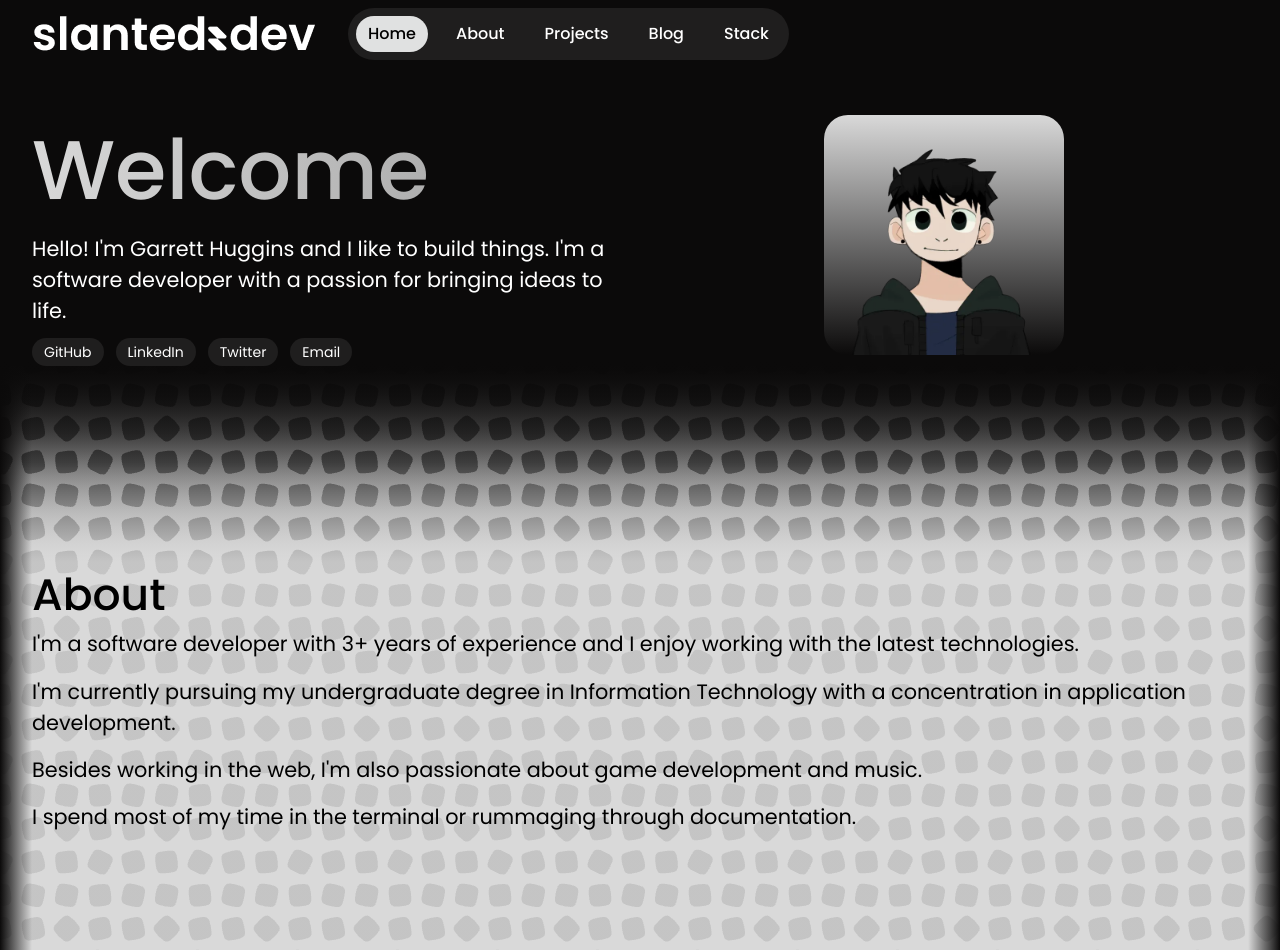
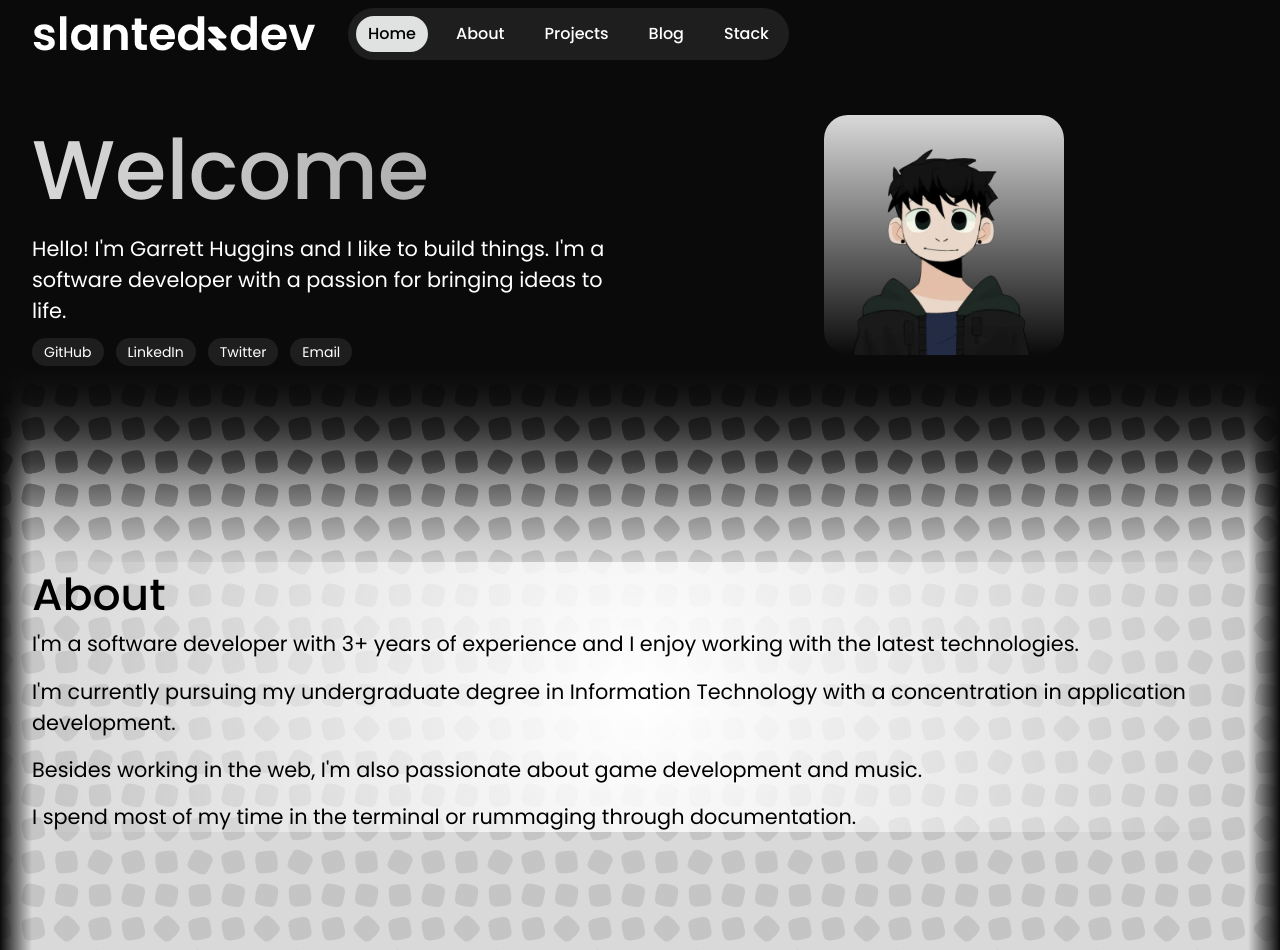
Before and after one commit to garrett-huggins/Portfolio, a React (Vite) app: page / in a window 1280 px wide. Shown: the top 950 px of the page. Built offline with nearby package versions, Linux system fonts and the light colour scheme.

Commit message:
add about background

```diff
--- a/src/components/sections/About.tsx
+++ b/src/components/sections/About.tsx
@@ -9,7 +9,12 @@ const About = () => {
       }}
       id="about"
     >
-      <div>
+      <div
+        style={{
+          background:
+            "radial-gradient(circle at 50% 50%,rgba(255, 255, 255, 1), rgba(255, 255, 255, 0))",
+        }}
+      >
         <h2 className="text-heading-3 font-medium">About</h2>
         <ul className="space-y-4 text-body-1">
           <li>
```
